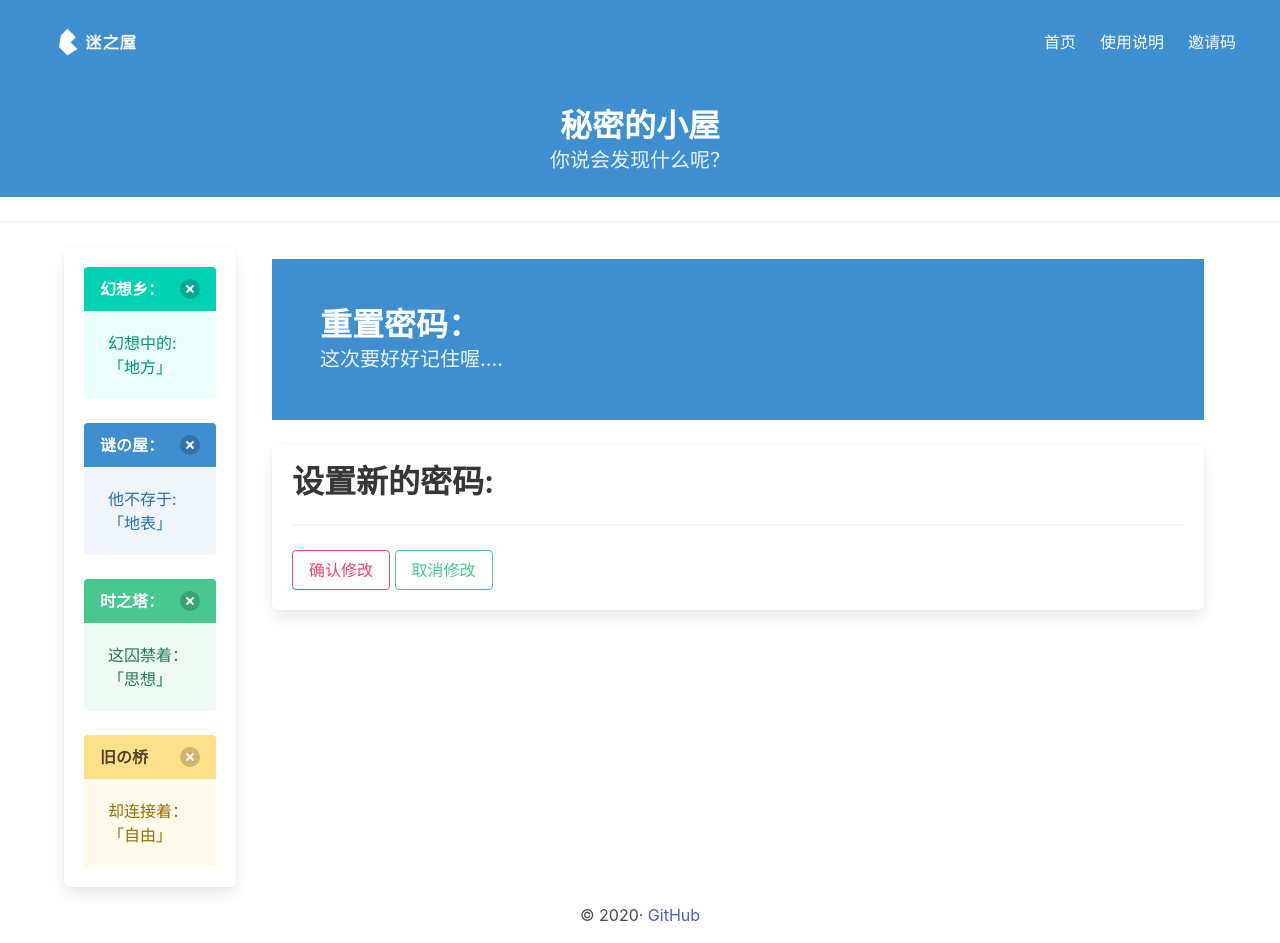
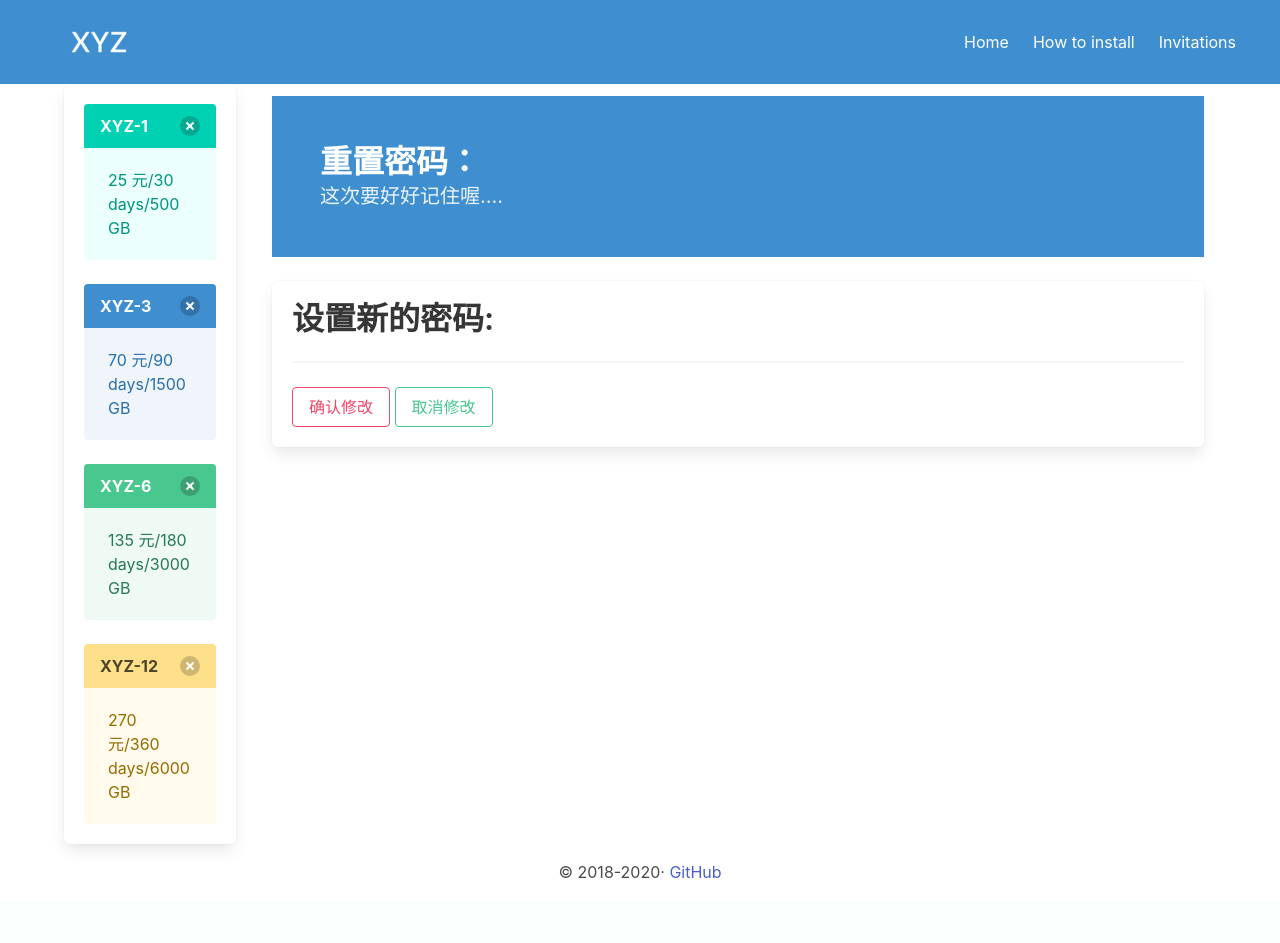
Before and after one commit to euati/yxorp, a Django app: a page that uses templates/base.html in a window 1280 px wide. After the commit the page ends 878 px from the top, so only its background shows below. Run offline with Django 3.2, Linux system fonts and the light colour scheme; parts of the project's set-up code (start-up, migrations or seed data) failed here and were passed over; some libraries are stand-ins or nearby versions.

Commit message:
Перевел и добавил лого

```diff
--- a/templates/base.html
+++ b/templates/base.html
@@ -1,6 +1,6 @@
 {% load ehcofilter %}
 <!DOCTYPE html>
-<html lang="zh">
+<html lang="en">
 
 <head>
     {% load static %}
@@ -12,7 +12,7 @@
     <nav class="navbar is-info is-spaced">
         <div class="navbar-brand">
             <a class="navbar-item" href="/">
-                <img src="{% static 'img/logo/logo.png' %}" alt="谜之屋logo" width="112" height="28">
+                <img src="{% static 'img/logo/logo1.png' %}" alt="xyzlogo" width="112" height="28">
             </a>
             <div class="navbar-burger burger" data-target="navMenuColorprimary-example">
                 <span></span>
@@ -22,9 +22,9 @@
         </div>
         <div id="navMenuColorprimary-example" class="navbar-menu">
             <div class="navbar-end">
-                <a class="navbar-item" href="{% url 'sspanel:index' %}">首页</a>
-                <a class="navbar-item" href="{% url 'sspanel:help' %}">使用说明</a>
-                <a class="navbar-item" href="{% url 'sspanel:invite_code' %}">邀请码</a>
+                <a class="navbar-item" href="{% url 'sspanel:index' %}">Home</a>
+                <a class="navbar-item" href="{% url 'sspanel:help' %}">How to install</a>
+                <a class="navbar-item" href="{% url 'sspanel:invite_code' %}">Invitations</a>
                 {% if user.is_authenticated %}
                 <a class="navbar-item" href="{% url 'sspanel:client' %}">客户端</a>
                 <div class="navbar-item has-dropdown is-hoverable is-hidden-mobile">
@@ -41,55 +41,44 @@
                             <span class="icon">
                                 <i class="fa fa-users"></i>
                             </span>
-                            <span>用户中心</span>
+                            <span>Personal account</span>
                         </a>
                         <hr class="navbar-divider">
                         <a class="navbar-item" href="{% url 'sspanel:logout' %}">
                             <span class="icon">
                                 <i class="fa fa-sign-out"></i>
                             </span>
-                            <span>注销登录</span>
+                            <span>Logout</span>
                         </a>
                     </div>
                 </div>
                 <!-- 手机界面菜单-->
                 <div class="is-hidden-tablet">
-                    <a class="navbar-item is-active">我的信息</a>
-                    <a class="navbar-item" href="{% url 'sspanel:userinfo' %}">用户中心</a>
-                    <a class="navbar-item" href="{% url 'sspanel:announcement' %}">查看公告</a>
-                    <a class="navbar-item" href="{% url 'sspanel:tickets' %}">联系站长</a>
-                    <a class="navbar-item is-active">节点相关</a>
-                    <a class="navbar-item" href="{% url 'sspanel:nodeinfo' %}">节点信息</a>
-                    <a class="navbar-item" href="{% url 'sspanel:user_traffic_log' %}">流量记录</a>
-                    <a class="navbar-item is-active">交易相关</a>
-                    <a class="navbar-item" href="{% url 'sspanel:donate' %}">捐赠付费</a>
-                    <a class="navbar-item" href="{% url 'sspanel:chargecenter' %}">充值界面</a>
-                    <a class="navbar-item" href="{% url 'sspanel:shop' %}">商品界面</a>
-                    <a class="navbar-item" href="{% url 'sspanel:purchaselog' %}">购买记录</a>
-                    <a class="navbar-item is-active">邀请相关</a>
-                    <a class="navbar-item" href="{% url 'sspanel:aff_invite' %}">邀请返利</a>
-                    <a class="navbar-item" href="{% url 'sspanel:aff_status' %}">返利记录</a>
+                    <a class="navbar-item is-active">Information:</a>
+                    <a class="navbar-item" href="{% url 'sspanel:userinfo' %}">Personal account</a>
+                    <a class="navbar-item" href="{% url 'sspanel:announcement' %}">News</a>
+                    <a class="navbar-item" href="{% url 'sspanel:tickets' %}">Tickets</a>
+                    <a class="navbar-item is-active">Nodes:</a>
+                    <a class="navbar-item" href="{% url 'sspanel:nodeinfo' %}">All Servers</a>
+                    <a class="navbar-item" href="{% url 'sspanel:user_traffic_log' %}">Traffic info</a>
+                    <a class="navbar-item is-active">Payment:</a>
+                    <a class="navbar-item" href="{% url 'sspanel:donate' %}">Donate</a>
+                    <a class="navbar-item" href="{% url 'sspanel:chargecenter' %}">Top up</a>
+                    <a class="navbar-item" href="{% url 'sspanel:shop' %}">Buy</a>
+                    <a class="navbar-item" href="{% url 'sspanel:purchaselog' %}">Purchase history</a>
+                    <a class="navbar-item is-active">Invitations:</a>
+                    <a class="navbar-item" href="{% url 'sspanel:aff_invite' %}">To invite a friend</a>
+                    <a class="navbar-item" href="{% url 'sspanel:aff_status' %}">Offers from invitations</a>
                     {% if perms.sspanel %}
-                    <a class="navbar-item is-active">管理面板</a>
-                    <a class="navbar-item" href="/admin">数据后台</a>
-                    <a class="navbar-item" href="{% url 'sspanel:system_status' %}">网站后台</a>
+                    <a class="navbar-item is-active">Control Panel</a>
+                    <a class="navbar-item" href="/admin">Panel Django</a>
+                    <a class="navbar-item" href="{% url 'sspanel:system_status' %}">CMS</a>
                     {% endif %}
                 </div>
                 {% endif %}
             </div>
         </div>
     </nav>
-    <section class="hero is-small is-info">
-        <div class="hero-body">
-            <div class="container has-text-centered">
-                <h1 class="title">{% settings_value "SUBTITLE" %}</h1>
-                <h2 class="subtitle">
-                    你说会发现什么呢？
-                </h2>
-            </div>
-        </div>
-    </section>
-    <hr>
     <div class="container">
         <div class="columns">
             <div class="column is-2 is-hidden-mobile">
@@ -97,107 +86,107 @@
                     {% if user.is_authenticated %}
                     <aside class="menu">
                         <p class="menu-label">
-                            我的信息：
+                            Information:
                         </p>
                         <ul class="menu-list">
                             <li>
-                                <a class="" href="{% url 'sspanel:userinfo' %}">用户中心</a>
+                                <a class="" href="{% url 'sspanel:userinfo' %}">Personal account</a>
                             </li>
                             <li>
-                                <a href="{% url 'sspanel:announcement' %}">查看公告</a>
+                                <a href="{% url 'sspanel:announcement' %}">News</a>
                             </li>
                             <li>
-                                <a href="{% url 'sspanel:tickets' %}">联系站长</a>
+                                <a href="{% url 'sspanel:tickets' %}">Tickets</a>
                             </li>
                         </ul>
                         <p class="menu-label">
-                            节点相关
+                            All Servers:
                         </p>
                         <ul class="menu-list">
                             <li>
-                                <a href="{% url 'sspanel:nodeinfo' %}">节点信息</a>
+                                <a href="{% url 'sspanel:nodeinfo' %}">All Servers</a>
                             </li>
                             <li>
-                                <a href="{% url 'sspanel:user_traffic_log' %}">流量记录</a>
+                                <a href="{% url 'sspanel:user_traffic_log' %}">Traffic info</a>
                             </li>
                         </ul>
                         <p class="menu-label">
-                            交易相关
+                            Payment:
                         </p>
                         <ul class="menu-list">
                             <li>
-                                <a href="{% url 'sspanel:donate' %}">捐赠付费</a>
+                                <a href="{% url 'sspanel:donate' %}">Donate</a>
                             </li>
                             <li>
-                                <a href="{% url 'sspanel:chargecenter' %}">充值界面</a>
+                                <a href="{% url 'sspanel:chargecenter' %}">Top up</a>
                             </li>
                             <li>
-                                <a href="{% url 'sspanel:shop' %}">商品界面</a>
+                                <a href="{% url 'sspanel:shop' %}">Buy</a>
                             </li>
                             <li>
-                                <a href="{% url 'sspanel:purchaselog' %}">购买记录</a>
+                                <a href="{% url 'sspanel:purchaselog' %}">Purchase history</a>
                             </li>
                         </ul>
                         <p class="menu-label">
-                            邀请相关
+                            Invitations:
                         </p>
                         <ul class="menu-list">
                             <li>
-                                <a href="{% url 'sspanel:aff_invite' %}">邀请返利</a>
+                                <a href="{% url 'sspanel:aff_invite' %}">To invite a friend</a>
                             </li>
                             <li>
-                                <a href="{% url 'sspanel:aff_status' %}">返利记录</a>
+                                <a href="{% url 'sspanel:aff_status' %}">Offers from invitations</a>
                             </li>
                         </ul>
                         {% if perms.sspanel %}
                         <p class="menu-label">
-                            管理面板
+                            Control Panel
                         </p>
                         <ul class="menu-list">
                             <li>
-                                <a href="/admin">数据后台</a>
+                                <a href="/admin">Panel Django</a>
                             </li>
                         </ul>
                         <ul class="menu-list">
                             <li>
-                                <a href="{% url 'sspanel:system_status' %}">网站后台</a>
+                                <a href="{% url 'sspanel:system_status' %}">CMS</a>
                             </li>
                         </ul>
                         {% endif %} {% else %}
                         <article class="message is-primary">
                             <div class="message-header">
-                                <p>幻想乡：</p>
+                                <p>XYZ-1</p>
                                 <button class="delete"></button>
                             </div>
                             <div class="message-body">
-                                幻想中的:「地方」
+                                25 元/30 days/500 GB
                             </div>
                         </article>
                         <article class="message is-info">
                             <div class="message-header">
-                                <p>谜の屋：</p>
+                                <p>XYZ-3</p>
                                 <button class="delete"></button>
                             </div>
                             <div class="message-body">
-                                他不存于:「地表」
+                                70 元/90 days/1500 GB
                             </div>
                         </article>
                         <article class="message is-success">
                             <div class="message-header">
-                                <p>时之塔：</p>
+                                <p>XYZ-6</p>
                                 <button class="delete"></button>
                             </div>
                             <div class="message-body">
-                                这囚禁着：「思想」
+                                135 元/180 days/3000 GB
                             </div>
                         </article>
                         <article class="message is-warning">
                             <div class="message-header">
-                                <p>旧の桥</p>
+                                <p>XYZ-12</p>
                                 <button class="delete"></button>
                             </div>
                             <div class="message-body">
-                                却连接着：「自由」
+                                270 元/360 days/6000 GB
                             </div>
                         </article>
                         {% endif %}
@@ -214,8 +203,8 @@
         <div class="container">
             <div class="content has-text-centered">
                 <p>
-                    <p class="copyright">&copy; 2020·
-                        <a href="https://github.com/Ehco1996">GitHub</a>
+                    <p class="copyright">&copy; 2018-2020·
+                        <a href="https://yxorp.xyz">GitHub</a>
                     </p>
                 </p>
             </div>
```
Also changed, not shown: static/img/logo/logo1.png (added).
